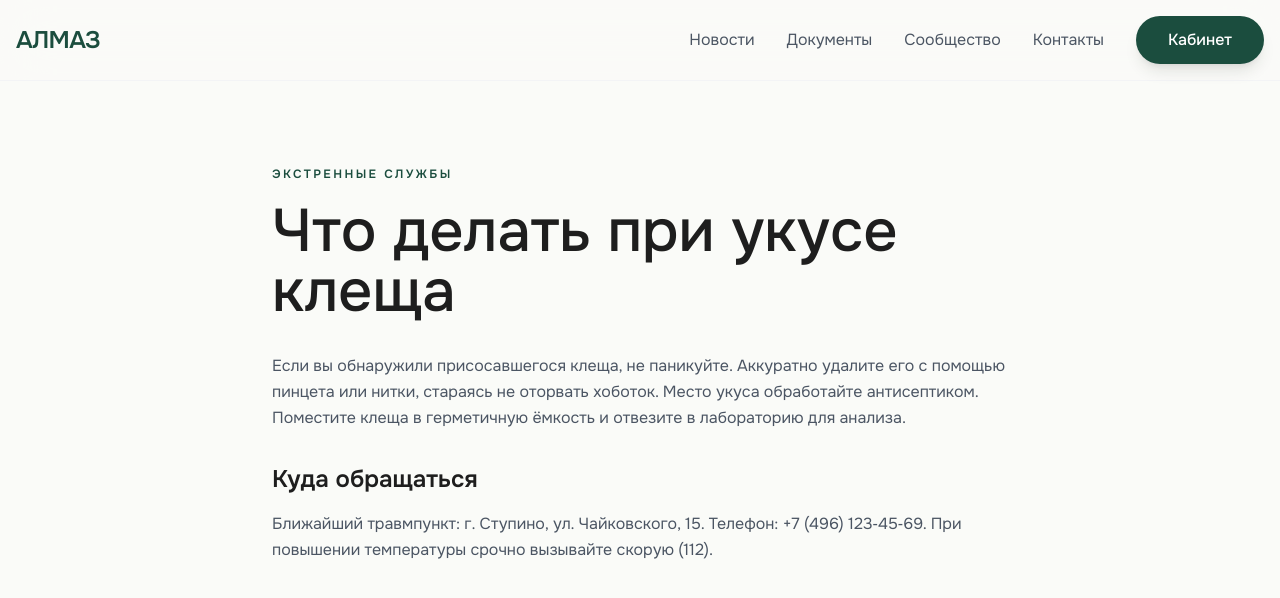
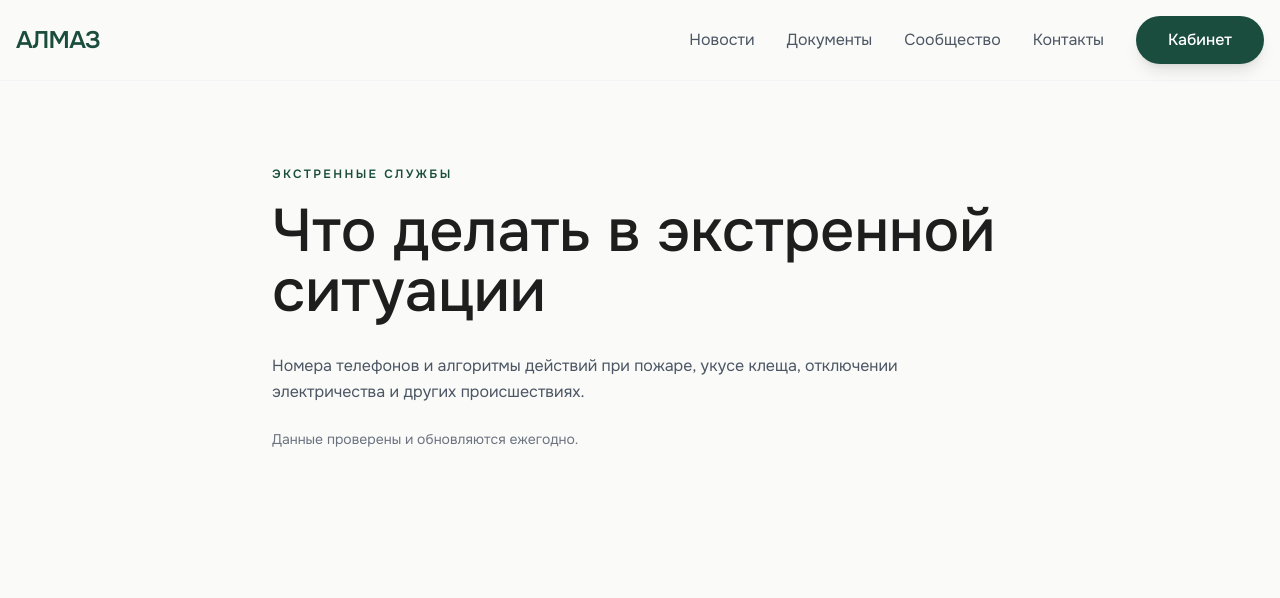
Before and after one commit to rawcam/almaz-snt, a Next.js app: page /almaz-snt/articles/emergency in a window 1280 px wide. Shown: the top 598 px of the page. Built offline with nearby package versions, Linux system fonts and the light colour scheme.

Commit message:
Update emergency.js

```diff
--- a/src/pages/articles/emergency.js
+++ b/src/pages/articles/emergency.js
@@ -1,3 +1,4 @@
+// src/pages/articles/emergency.js
 import Navbar from '../../components/Navbar'
 import { motion } from 'framer-motion'
 
@@ -15,18 +16,12 @@ export default function Emergency() {
             Экстренные службы
           </span>
           <h1 className="text-5xl md:text-6xl font-medium mt-4 mb-8 text-dark">
-            Что делать при укусе клеща
+            Что делать в экстренной ситуации
           </h1>
           <p className="text-gray-600 leading-relaxed mb-6">
-            Если вы обнаружили присосавшегося клеща, не паникуйте. Аккуратно удалите его с помощью
-            пинцета или нитки, стараясь не оторвать хоботок. Место укуса обработайте антисептиком.
-            Поместите клеща в герметичную ёмкость и отвезите в лабораторию для анализа.
+            Номера телефонов и алгоритмы действий при пожаре, укусе клеща, отключении электричества и других происшествиях.
           </p>
-          <h2 className="text-2xl font-semibold text-dark mt-8 mb-4">Куда обращаться</h2>
-          <p className="text-gray-600 leading-relaxed">
-            Ближайший травмпункт: г. Ступино, ул. Чайковского, 15. Телефон: +7 (496) 123‑45‑69.
-            При повышении температуры срочно вызывайте скорую (112).
-          </p>
+          <p className="text-gray-500 text-sm">Данные проверены и обновляются ежегодно.</p>
         </motion.article>
       </div>
     </div>
```
